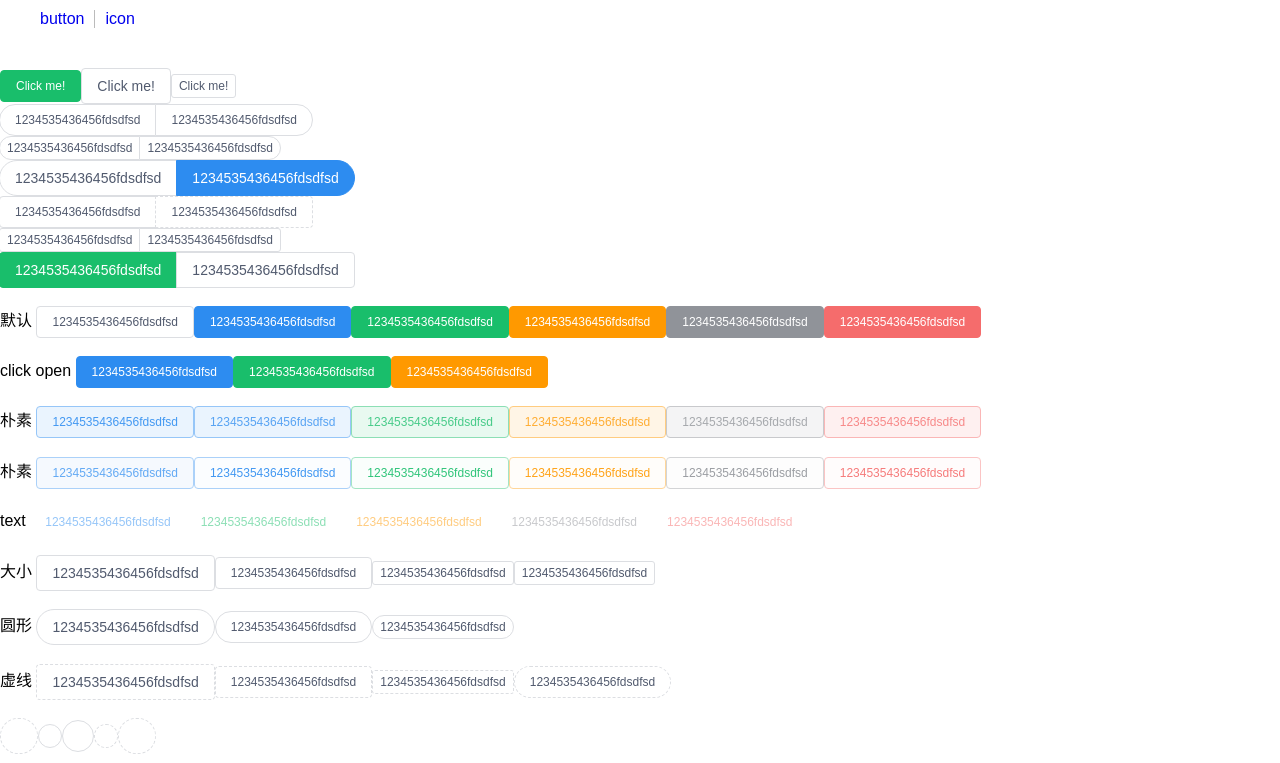
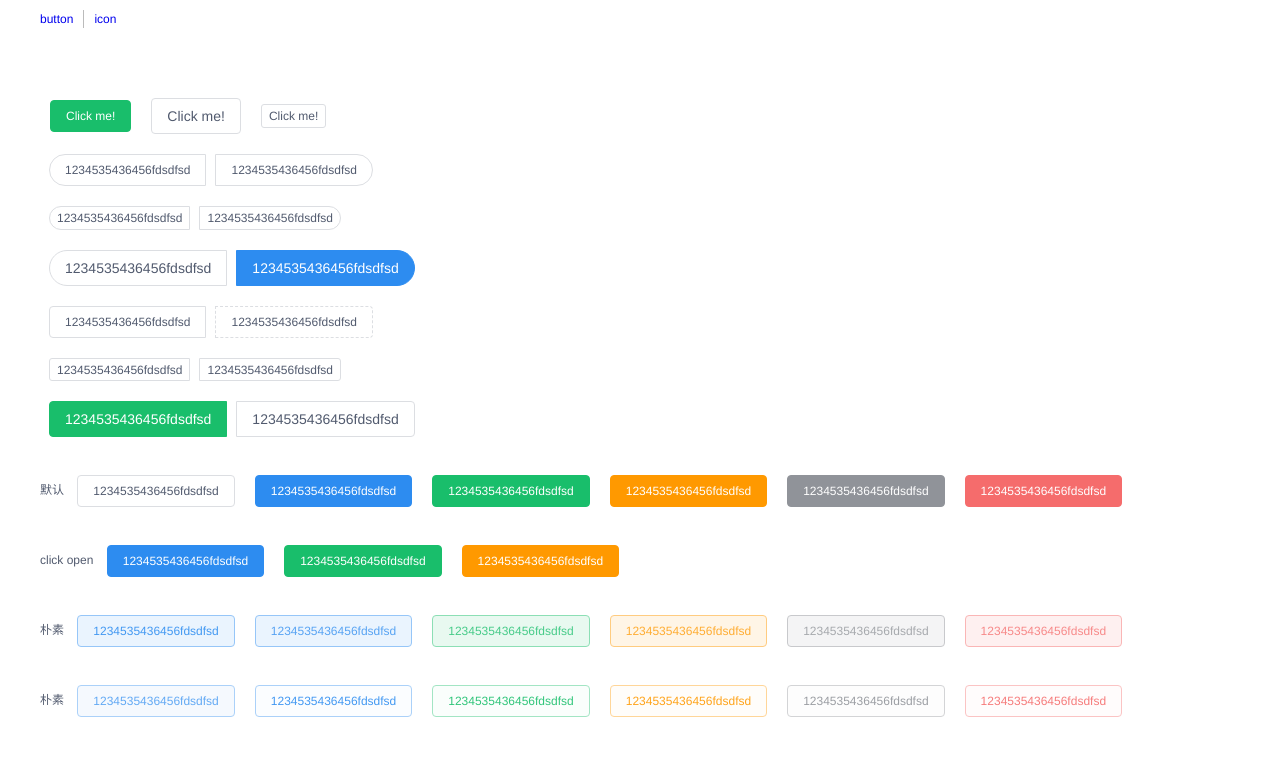
Before and after one commit to 2384830985/paste-copy, a Vue app in the folder my-app/: page /button in a window 1280 px wide. Shown: the top 763 px of the page. Built offline with nearby package versions, Linux system fonts and the light colour scheme; some icons are missing.

Commit message:
icon完成

```diff
--- a/my-app/examples/views/button.vue
+++ b/my-app/examples/views/button.vue
@@ -1,3 +1,12 @@
+<style>
+  .home{
+    margin: 20px;
+    padding: 20px;
+  }
+  .home .AIvu-btn{
+    margin: 10px;
+  }
+</style>
 <template>
   <div class="home">
     <t-button type="success" :disabled="disabled" :loading="disabled" @click="disabled = true">
@@ -153,7 +162,6 @@
       <t-icon class="aiv-loading" type="Loading"></t-icon>
       <t-icon class="aiv-loading" type="loading5"></t-icon>
     </div>
-    <color-picker/>
   </div>
 </template>
 
@@ -166,7 +174,7 @@ export default {
             disabled: false
         }
     },
-    name: 'home',
+    name: 'button1',
     components: {
     },
     methods:{
--- a/my-app/packages/component/button/index.js
+++ b/my-app/packages/component/button/index.js
@@ -1,3 +1,3 @@
-import Button from './button.vue';
+import TButton from './button.vue';
 
-export default Button
+export default TButton
--- a/my-app/packages/index.js
+++ b/my-app/packages/index.js
@@ -1,4 +1,3 @@
-import ColorPicker from './component/color-picker'
 import TButton from './component/button'
 import TButtonGroup from './component/button-group'
 import TIcon from './component/icon'
@@ -6,7 +5,6 @@ import TIcon from './component/icon'
 // 存储组件列表
 const components = [
     TIcon,
-    ColorPicker,
     TButtonGroup,
     TButton
 ]
@@ -28,7 +26,6 @@ export default {
     install,
     // 以下是具体的组件列表
     TIcon,
-    ColorPicker,
     TButtonGroup,
     TButton
 }
--- a/my-app/packages/styles/common/base.less
+++ b/my-app/packages/styles/common/base.less
@@ -10,15 +10,15 @@
     box-sizing: border-box;
 }
 
-//body {
-//    font-family: @font-family;
-//    font-size: @font-size-small;
-//    line-height: @line-height-base;
-//    color: @text-color;
-//    background-color: @body-background;
-//    -webkit-font-smoothing: antialiased;
-//    -moz-osx-font-smoothing: grayscale;
-//}
+body {
+    font-family: @font-family;
+    font-size: @font-size-small;
+    line-height: @line-height-base;
+    color: @text-color;
+    background-color: @body-background;
+    -webkit-font-smoothing: antialiased;
+    -moz-osx-font-smoothing: grayscale;
+}
 
 body, div, dl, dt, dd, ul, ol, li, h1, h2, h3, h4, h5, h6, form, fieldset, legend, input, textarea, p, blockquote, th, td, hr, button, article, aside, details, figcaption, figure, footer, header, hgroup, menu, nav, section {
     margin: 0;
--- a/my-app/packages/styles/custom.less
+++ b/my-app/packages/styles/custom.less
@@ -16,7 +16,8 @@
 // Base
 @body-background        : #fff;
 @component-background   : #fff;
-@font-family            : "Helvetica Neue",Helvetica,"PingFang SC","Hiragino Sans GB","Microsoft YaHei","微软雅黑",Arial,sans-serif;
+//@font-family            : "Helvetica Neue",Helvetica,"PingFang SC","Hiragino Sans GB","Microsoft YaHei","微软雅黑",Arial,sans-serif;
+@font-family            : "Helvetica Neue",Helvetica,"PingFang SC","Hiragino Sans GB","Microsoft YaHei","微软雅黑",Arial,sans-serif;  ;
 @code-family            : Consolas,Menlo,Courier,monospace;
 @title-color            : #17233d;
 @text-color             : #515a6e;
```
Also changed, not shown: 14 other files (tests, documents, lock files or other folders).
